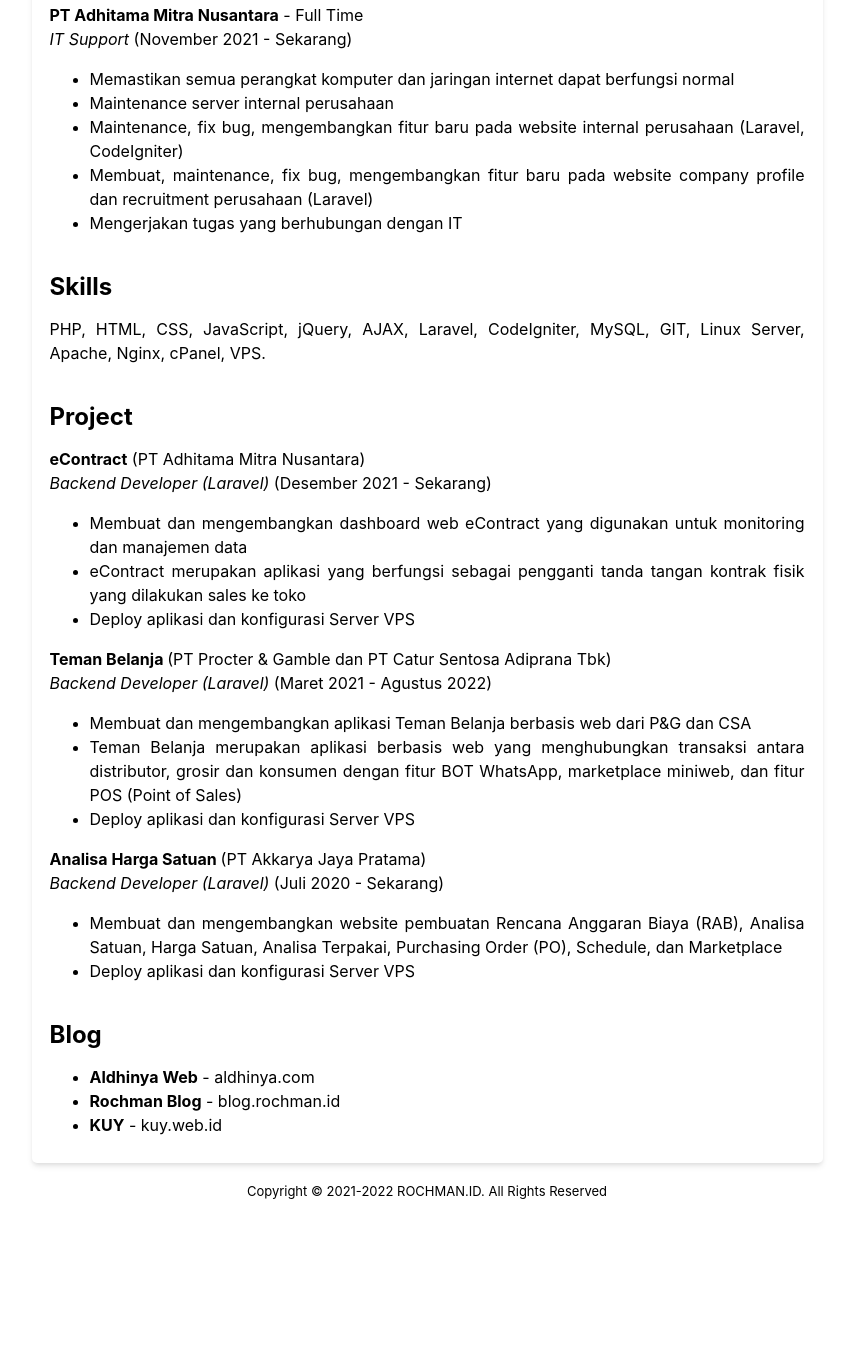
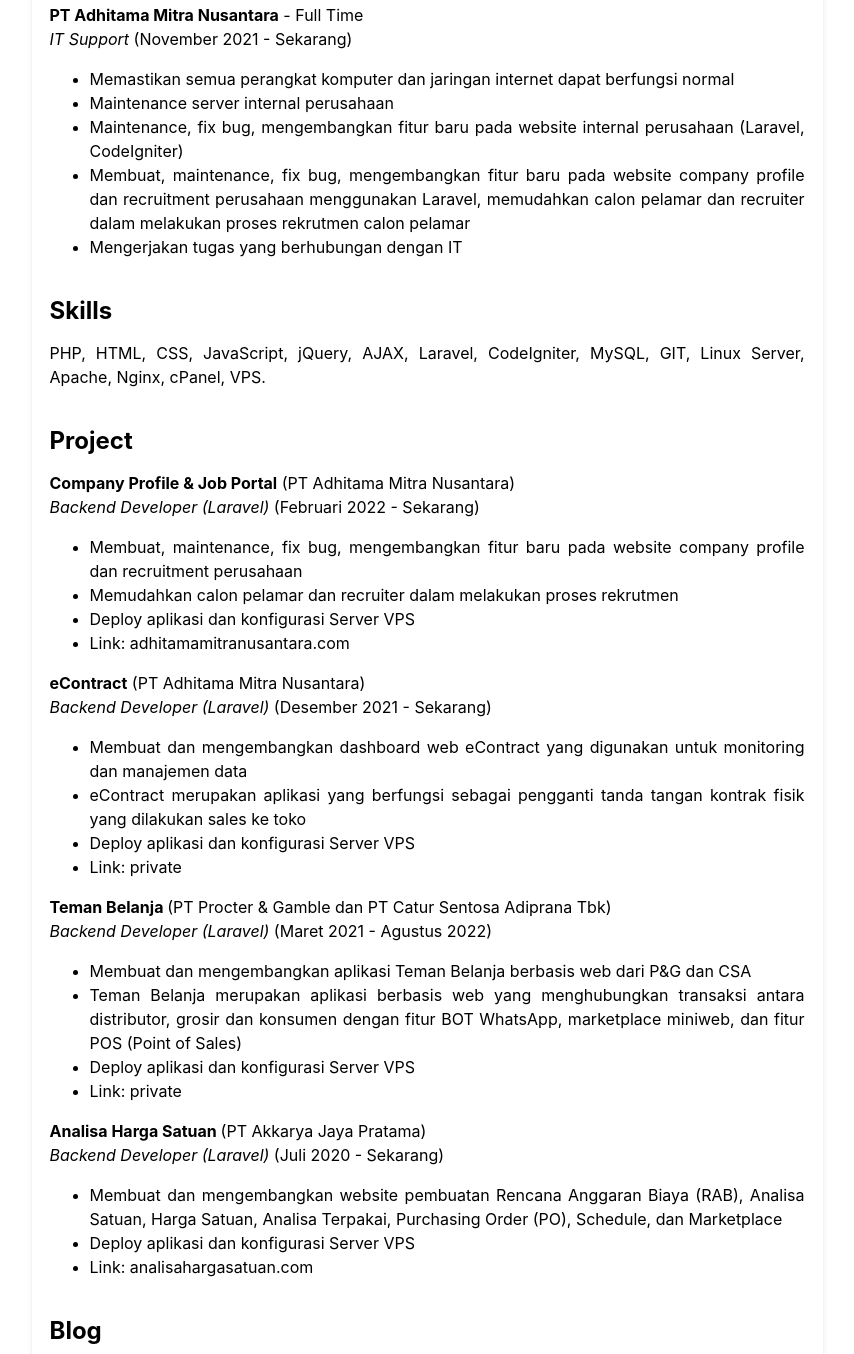
Before and after one commit to aldhinya/rochman.id, a Gatsby site: page /about in a window 1280 px wide. Shown: the part 897-2251 px from the top of the page, without its empty margins (213-1067 px from the left). Before the commit the page ends 2129 px from the top, so only its background shows below. Built offline with nearby package versions, Linux system fonts and the light colour scheme; Gatsby itself is replaced by a stand-in of ours; some packages are replaced by stand-ins of ours.

Commit message:
update about

```diff
--- a/src/pages/about.js
+++ b/src/pages/about.js
@@ -43,7 +43,7 @@
             <li>Memastikan semua perangkat komputer dan jaringan internet dapat berfungsi normal</li>
             <li>Maintenance server internal perusahaan</li>
             <li>Maintenance, fix bug, mengembangkan fitur baru pada website internal perusahaan (Laravel, CodeIgniter)</li>
-            <li>Membuat, maintenance, fix bug, mengembangkan fitur baru pada website company profile dan recruitment perusahaan (Laravel)</li>
+            <li>Membuat, maintenance, fix bug, mengembangkan fitur baru pada website company profile dan recruitment perusahaan menggunakan Laravel, memudahkan calon pelamar dan recruiter dalam melakukan proses rekrutmen calon pelamar</li>
             <li>Mengerjakan tugas yang berhubungan dengan IT</li>
           </ul>
         </p>
@@ -55,12 +55,22 @@
         <br/>
         <h4 style={{borderBottom:'1px solid #fff', display:'inline'}}>Project</h4>
         <p>
+        <b>Company Profile & Job Portal</b> (PT Adhitama Mitra Nusantara)<br/>
+          <i>Backend Developer (Laravel)</i>  (Februari 2022 - Sekarang)<br/>
+          <ul>
+            <li>Membuat, maintenance, fix bug, mengembangkan fitur baru pada website company profile dan recruitment perusahaan</li>
+            <li>Memudahkan calon pelamar dan recruiter dalam melakukan proses rekrutmen</li>
+            <li>Deploy aplikasi dan konfigurasi Server VPS</li>
+            <li>Link: <a href={"https://adhitamamitranusantara.com"} target={"_blank"} rel={"noreferrer"} title={"PT Adhitama Mitra Nusantara"} > adhitamamitranusantara.com </a></li>
+          </ul>
+
           <b>eContract</b> (PT Adhitama Mitra Nusantara)<br/>
           <i>Backend Developer (Laravel)</i>  (Desember 2021 - Sekarang)<br/>
           <ul>
             <li>Membuat dan mengembangkan dashboard web eContract yang digunakan untuk monitoring dan manajemen data</li>
             <li>eContract merupakan aplikasi yang berfungsi sebagai pengganti tanda tangan kontrak fisik yang dilakukan sales ke toko</li>
             <li>Deploy aplikasi dan konfigurasi Server VPS</li>
+            <li>Link: private</li>
           </ul>
 
           <b>Teman Belanja </b> (PT Procter & Gamble dan PT Catur Sentosa Adiprana Tbk)<br/>
@@ -69,6 +79,7 @@
             <li>Membuat dan mengembangkan aplikasi Teman Belanja berbasis web dari P&G dan CSA</li>
             <li>Teman Belanja merupakan aplikasi berbasis web yang menghubungkan transaksi antara distributor, grosir dan konsumen dengan fitur BOT WhatsApp, marketplace miniweb, dan fitur POS (Point of Sales)</li>
             <li>Deploy aplikasi dan konfigurasi Server VPS</li>
+            <li>Link: private</li>
           </ul>
 
           <b>Analisa Harga Satuan </b>(PT Akkarya Jaya Pratama)<br/>
@@ -76,6 +87,7 @@
           <ul>
             <li>Membuat dan mengembangkan website pembuatan Rencana Anggaran Biaya (RAB), Analisa Satuan, Harga Satuan, Analisa Terpakai, Purchasing Order (PO), Schedule, dan Marketplace</li>
             <li>Deploy aplikasi dan konfigurasi Server VPS</li>
+            <li>Link: <a href={"https://analisahargasatuan.com/"} target={"_blank"} rel={"noreferrer"} title={"Analisa Harga Satuan"} > analisahargasatuan.com </a></li>
           </ul>
         </p>
 
```
